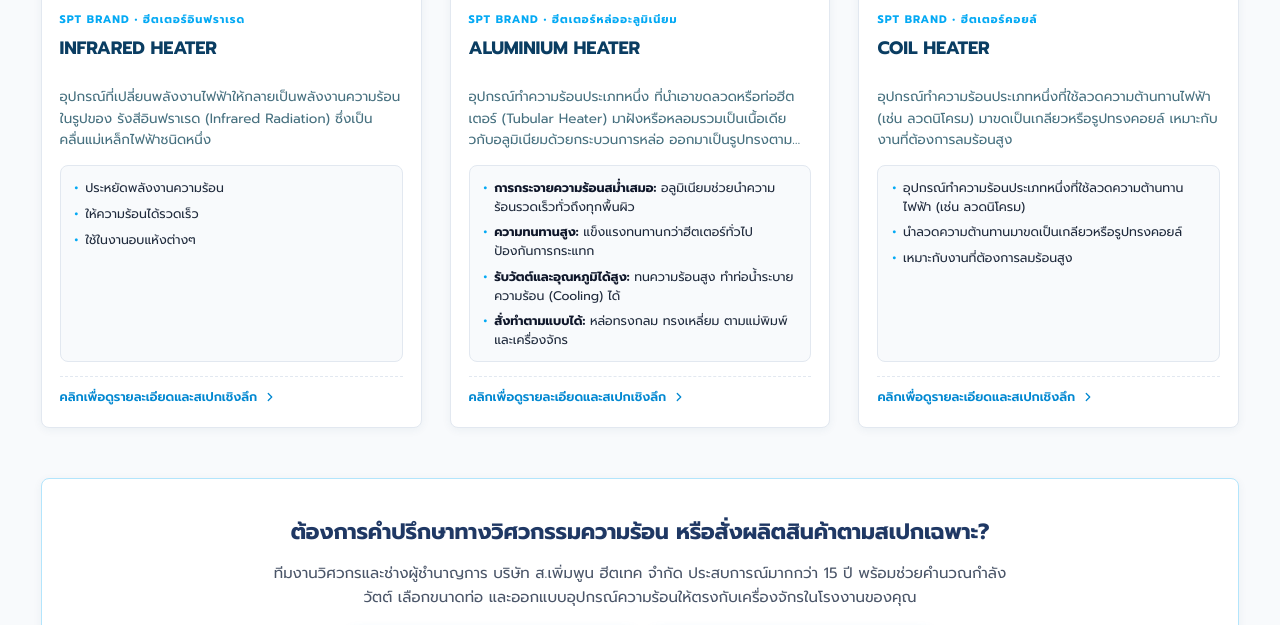
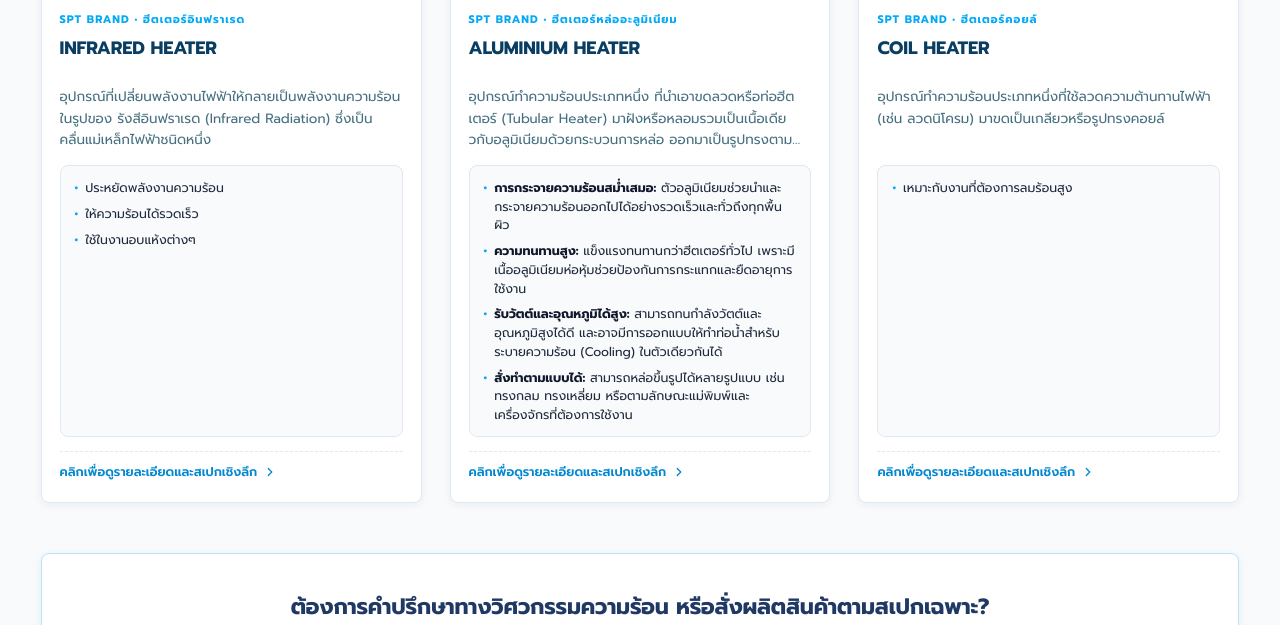
Before and after one commit to chayuthdr-sys/Side1, a website: page products.html in a window 1280 px wide. Shown: the part 2660-3285 px from the top of the page. Drawn offline with Linux system fonts and the light colour scheme.

Commit message:
Update exact wording for Aluminium Heater, Coil Heater, and Level Switch to 100% match user specifications

```diff
--- a/js/main.js
+++ b/js/main.js
@@ -347,10 +347,8 @@ const PRODUCTS_DATA = {
     subtitle: 'ฮีตเตอร์คอยล์',
     category: 'ฮีตเตอร์อุตสาหกรรม',
     image: 'assets/images/spt-banner-products-4k.png',
-    desc: 'อุปกรณ์ทำความร้อนประเภทหนึ่งที่ใช้ลวดความต้านทานไฟฟ้า (เช่น ลวดนิโครม) มาขดเป็นเกลียวหรือรูปทรงคอยล์ เหมาะกับงานที่ต้องการลมร้อนสูง',
+    desc: 'อุปกรณ์ทำความร้อนประเภทหนึ่งที่ใช้ลวดความต้านทานไฟฟ้า (เช่น ลวดนิโครม) มาขดเป็นเกลียวหรือรูปทรงคอยล์',
     features: [
-      'อุปกรณ์ทำความร้อนประเภทหนึ่งที่ใช้ลวดความต้านทานไฟฟ้า (เช่น ลวดนิโครม)',
-      'ขดเป็นเกลียวหรือรูปทรงคอยล์',
       'เหมาะกับงานที่ต้องการลมร้อนสูง'
     ]
   }
--- a/products.html
+++ b/products.html
@@ -401,7 +401,7 @@
               </div>
               <div class="product-card-bullet-item">
                 <span class="product-card-bullet-dot">•</span>
-                <span>เปิดหรือปิดวงจรไฟฟ้าอัตโนมัติ โดยใช้ระดับน้ำเป็นตัวกำหนด</span>
+                <span>เปิดหรือปิดวงจรไฟฟ้าอัตโนมัติ โดยใช้ระดับน้ำเป็นตัวกำหนดการทำงาน</span>
               </div>
               <div class="product-card-bullet-item">
                 <span class="product-card-bullet-dot">•</span>
@@ -461,19 +461,19 @@
             <div class="product-card-spec-box">
               <div class="product-card-bullet-item">
                 <span class="product-card-bullet-dot">•</span>
-                <span><strong>การกระจายความร้อนสม่ำเสมอ:</strong> อลูมิเนียมช่วยนำความร้อนรวดเร็วทั่วถึงทุกพื้นผิว</span>
+                <span><strong>การกระจายความร้อนสม่ำเสมอ:</strong> ตัวอลูมิเนียมช่วยนำและกระจายความร้อนออกไปได้อย่างรวดเร็วและทั่วถึงทุกพื้นผิว</span>
               </div>
               <div class="product-card-bullet-item">
                 <span class="product-card-bullet-dot">•</span>
-                <span><strong>ความทนทานสูง:</strong> แข็งแรงทนทานกว่าฮีตเตอร์ทั่วไป ป้องกันการกระแทก</span>
+                <span><strong>ความทนทานสูง:</strong> แข็งแรงทนทานกว่าฮีตเตอร์ทั่วไป เพราะมีเนื้ออลูมิเนียมห่อหุ้มช่วยป้องกันการกระแทกและยืดอายุการใช้งาน</span>
               </div>
               <div class="product-card-bullet-item">
                 <span class="product-card-bullet-dot">•</span>
-                <span><strong>รับวัตต์และอุณหภูมิได้สูง:</strong> ทนความร้อนสูง ทำท่อน้ำระบายความร้อน (Cooling) ได้</span>
+                <span><strong>รับวัตต์และอุณหภูมิได้สูง:</strong> สามารถทนกำลังวัตต์และอุณหภูมิสูงได้ดี และอาจมีการออกแบบให้ทำท่อน้ำสำหรับระบายความร้อน (Cooling) ในตัวเดียวกันได้</span>
               </div>
               <div class="product-card-bullet-item">
                 <span class="product-card-bullet-dot">•</span>
-                <span><strong>สั่งทำตามแบบได้:</strong> หล่อทรงกลม ทรงเหลี่ยม ตามแม่พิมพ์และเครื่องจักร</span>
+                <span><strong>สั่งทำตามแบบได้:</strong> สามารถหล่อขึ้นรูปได้หลายรูปแบบ เช่น ทรงกลม ทรงเหลี่ยม หรือตามลักษณะแม่พิมพ์และเครื่องจักรที่ต้องการใช้งาน</span>
               </div>
             </div>
             <div class="product-click-hint">
@@ -492,17 +492,9 @@
             <span class="product-brand-tag">SPT BRAND • ฮีตเตอร์คอยล์</span>
             <h3 class="product-category-name">COIL HEATER</h3>
             <p class="product-spec-snippet">
-              อุปกรณ์ทำความร้อนประเภทหนึ่งที่ใช้ลวดความต้านทานไฟฟ้า (เช่น ลวดนิโครม) มาขดเป็นเกลียวหรือรูปทรงคอยล์ เหมาะกับงานที่ต้องการลมร้อนสูง
+              อุปกรณ์ทำความร้อนประเภทหนึ่งที่ใช้ลวดความต้านทานไฟฟ้า (เช่น ลวดนิโครม) มาขดเป็นเกลียวหรือรูปทรงคอยล์
             </p>
             <div class="product-card-spec-box">
-              <div class="product-card-bullet-item">
-                <span class="product-card-bullet-dot">•</span>
-                <span>อุปกรณ์ทำความร้อนประเภทหนึ่งที่ใช้ลวดความต้านทานไฟฟ้า (เช่น ลวดนิโครม)</span>
-              </div>
-              <div class="product-card-bullet-item">
-                <span class="product-card-bullet-dot">•</span>
-                <span>นำลวดความต้านทานมาขดเป็นเกลียวหรือรูปทรงคอยล์</span>
-              </div>
               <div class="product-card-bullet-item">
                 <span class="product-card-bullet-dot">•</span>
                 <span>เหมาะกับงานที่ต้องการลมร้อนสูง</span>
```
